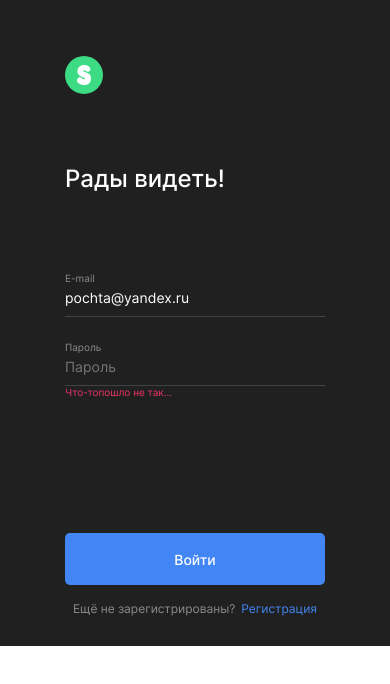
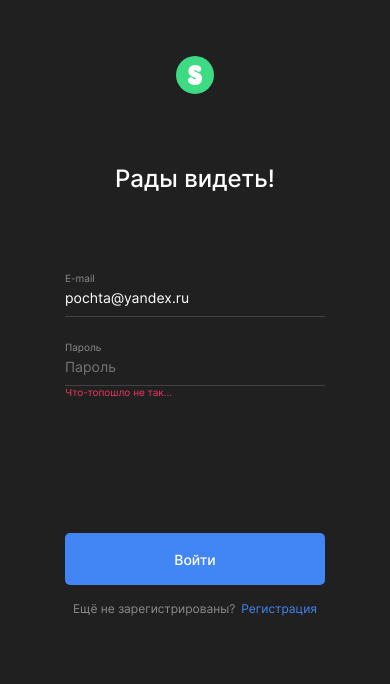
Before and after one commit to Pavel-Rogozhkin/movies-explorer-frontend, a React (Create React App) app: page /signin in a window 390 px wide. Shown: the top 684 px of the page. Built offline with nearby package versions, Linux system fonts and the light colour scheme.

Commit message:
fix: layout comps

```diff
--- a/src/components/Login/Login.css
+++ b/src/components/Login/Login.css
@@ -1,4 +1,5 @@
 .login {
+    height: 100vh;
     padding: 70px calc(50% - 198px);
     background-color: #202020;
     display: flex;
@@ -45,6 +46,7 @@
 @media screen and (max-width: 425px) {
     .login {
         padding: 56px calc(50% - 130px) 30px;
+        align-items: center;
     }
 
     .login__title {
--- a/src/components/Register/Register.css
+++ b/src/components/Register/Register.css
@@ -1,4 +1,5 @@
 .register {
+    height: 100vh;
     padding: 70px calc(50% - 198px);
     background-color: #202020;
     display: flex;
@@ -45,6 +46,7 @@
 @media screen and (max-width: 425px) {
     .register {
         padding: 56px calc(50% - 130px) 30px;
+        align-items: center;
     }
 
     .register__title {
```
